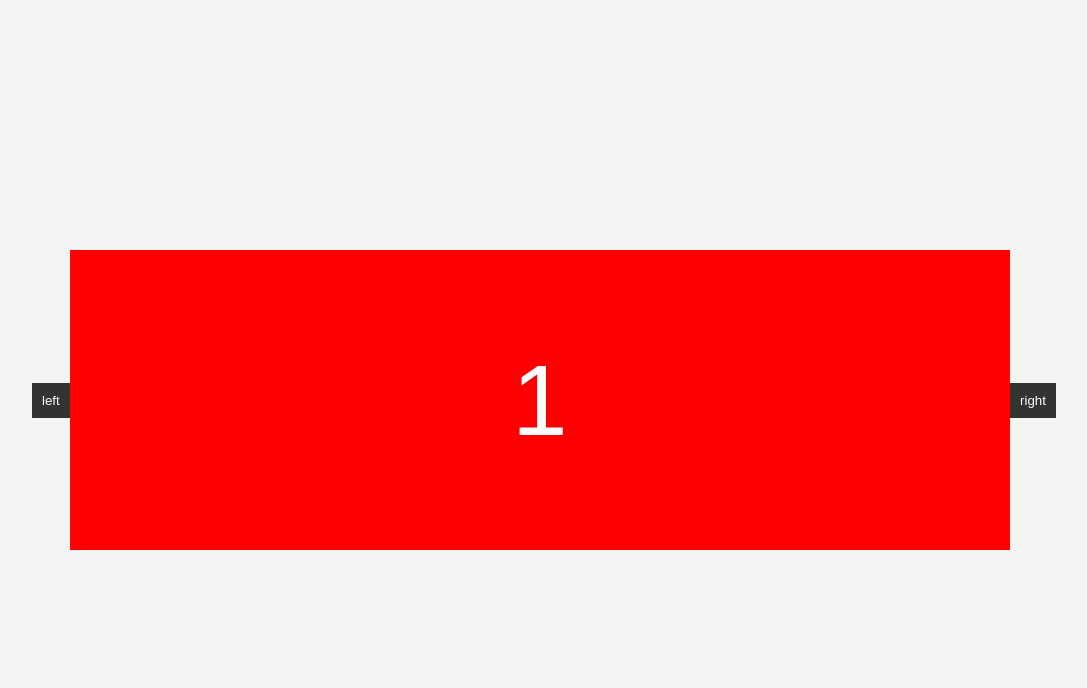
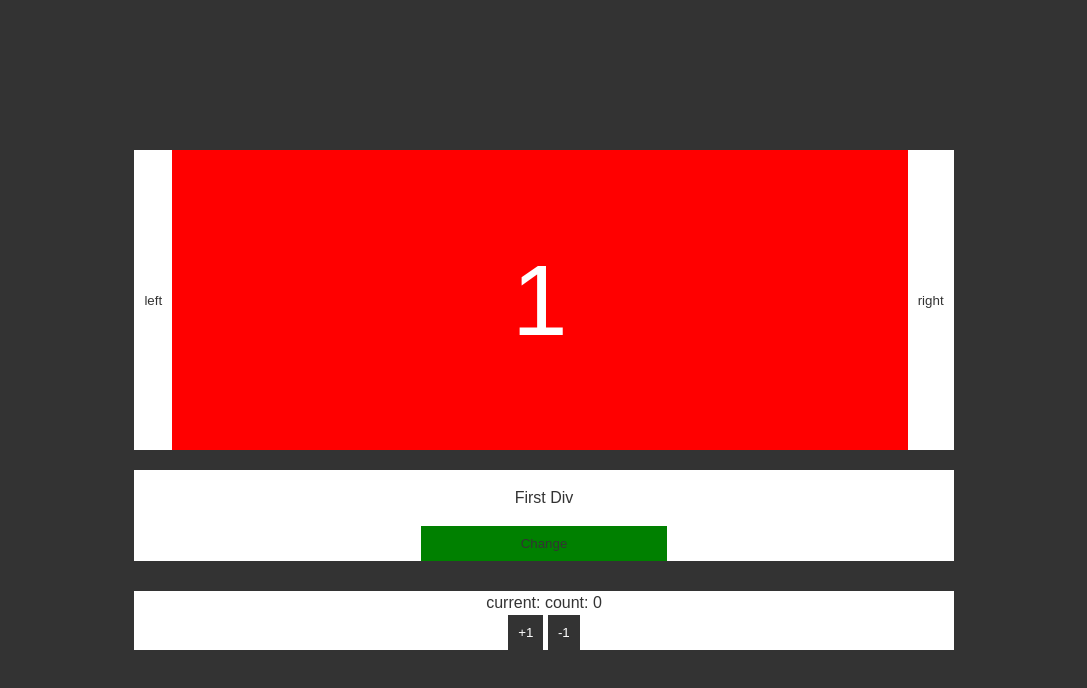
Before and after one commit to martinacev/slider, a website built with Vite: page index.html in a window 1280 px wide. Shown: the whole page, without its empty margins (96-1183 px from the left). Built offline with nearby package versions, Linux system fonts and the light colour scheme.

Commit message:
counter-and-replace-div

```diff
--- a/index.html
+++ b/index.html
@@ -10,10 +10,12 @@
 	</head>
 	<body>
 		<div class="container">
+			<!-- ------------------ SLIDER ---------------- -->
+			<div class="main">
 				<button class="prev">left</button>
 				<div class="wrapper">
 					<div class="slider">
-					<div class="slide div1">1 </div>
+						<div class="slide div1">1</div>
 						<div class="slide div2">2</div>
 						<div class="slide div3">3</div>
 						<div class="slide div4">4</div>
@@ -21,6 +23,32 @@
 				</div>
 				<button class="next">right</button>
 			</div>
+
+			<!--------------------- SHOW HIDE DIV------------------------->
+
+			<div class="showDiv">
+				<div class="showDivWrapper active">
+					<p class="textColor">First Div</p>
+				</div>
+				<div class="showDivWrapper">
+					<p class="textColor">Second Div</p>
+				</div>
+				<button class="change">Change</button>
+			</div>
+
+			<!--------------------- SHOW HIDE DIV------------------------->
+
+			<div class="containerCounter">
+				<div class="counter">
+					current: count: <span id="counterValue">0</span>
+				</div>
+				<div class="buttons">
+					<button class="bgc" id="increment">+1</button>
+					<button class="bgc" id="decrement">-1</button>
+				</div>
+			</div>
+		</div>
+
 		<script src="main.js"></script>
 	</body>
 	<script></script>
--- a/main.js
+++ b/main.js
@@ -1,3 +1,5 @@
+// -----------------------SLIDER--------------------------
+
 const prevButton = document.querySelector(".prev");
 const nextButton = document.querySelector(".next");
 const slider = document.querySelector(".slider");
@@ -16,3 +18,23 @@ nextButton.addEventListener("click", () => {
 		slider.style.transform = `translateX(${-index * 100}%)`;
 	}
 });
+
+// --------------------------SHOW HIDE DIV -----------------------------//
+
+document.querySelector(".change").addEventListener("click", function () {
+	let divs = document.querySelectorAll(".showDivWrapper");
+	divs.forEach((div) => div.classList.toggle("active"));
+});
+
+// -------------------------------------COUNTER-----------------------------
+let counter = 0;
+
+document.getElementById("increment").addEventListener("click", function () {
+	counter++;
+	document.getElementById("counterValue").textContent = counter;
+});
+
+document.getElementById("decrement").addEventListener("click", function () {
+	counter--;
+	document.getElementById("counterValue").textContent = counter;
+});
--- a/style.css
+++ b/style.css
@@ -18,8 +18,8 @@ body {
 	padding: 0;
 	box-sizing: border-box;
 	font-family: Arial, sans-serif;
-	background-color: #f4f4f4;
-	color: #333;
+	background-color: #333;
+	color: #fff;
 	display: flex;
 	justify-content: center;
 	align-items: center;
@@ -31,6 +31,12 @@ body {
 	align-items: center;
 	width: 80%;
 	overflow: hidden;
+  flex-direction: column;
+}
+
+.main {
+  display: flex;
+  width: 80%;
 }
 
 .wrapper {
@@ -46,11 +52,11 @@ body {
 .slide {
 	min-width: 100%;
 	height: 300px;
-  display: flex;
-  align-items: center;
-  font-size: 100px;
-  color: #fff;
-  justify-content: center;
+	display: flex;
+	align-items: center;
+	font-size: 100px;
+	color: #fff;
+	justify-content: center;
 }
 
 .div1 {
@@ -68,8 +74,8 @@ body {
 
 button {
 	padding: 10px;
-	background-color: #333;
-	color: #fff;
+	background-color: #fff;
+	color: #333;
 	border: none;
 	cursor: pointer;
 }
@@ -77,3 +83,55 @@ button {
 button:focus {
 	outline: none;
 }
+
+
+/* -----------------------------------------------------SHOWHIODE--- */
+
+.showDiv {
+	display: flex;
+	flex-direction: column;
+  background-color: #fff;
+  align-items: center;
+  width: 80%;
+  margin-top: 20px;
+  color: #fff;
+}
+
+.showDivWrapper {
+  display: flex;
+  align-items: center;
+  justify-content: center;
+  display: none;
+}
+
+.showDivWrapper.active {
+  display: block;
+}
+
+.textColor {
+  color: #333;
+}
+
+.change {
+  background-color: green;
+  width: 30%;
+  align-items: center;
+  justify-content: center;
+}
+
+/* ---------------------------COUNTER--------------------- */
+.containerCounter {
+  background-color: #fff;
+  color: #333;
+  width: 80%;
+  margin-top: 30px;
+  align-items: center;
+  justify-content: center;
+  display: flex;
+  flex-direction: column;
+}
+
+.bgc {
+  background-color: #333;
+  color: #fff;
+}
```
Also changed, not shown: counter.js (deleted). Lines whose indentation alone changed are shown as unchanged.
